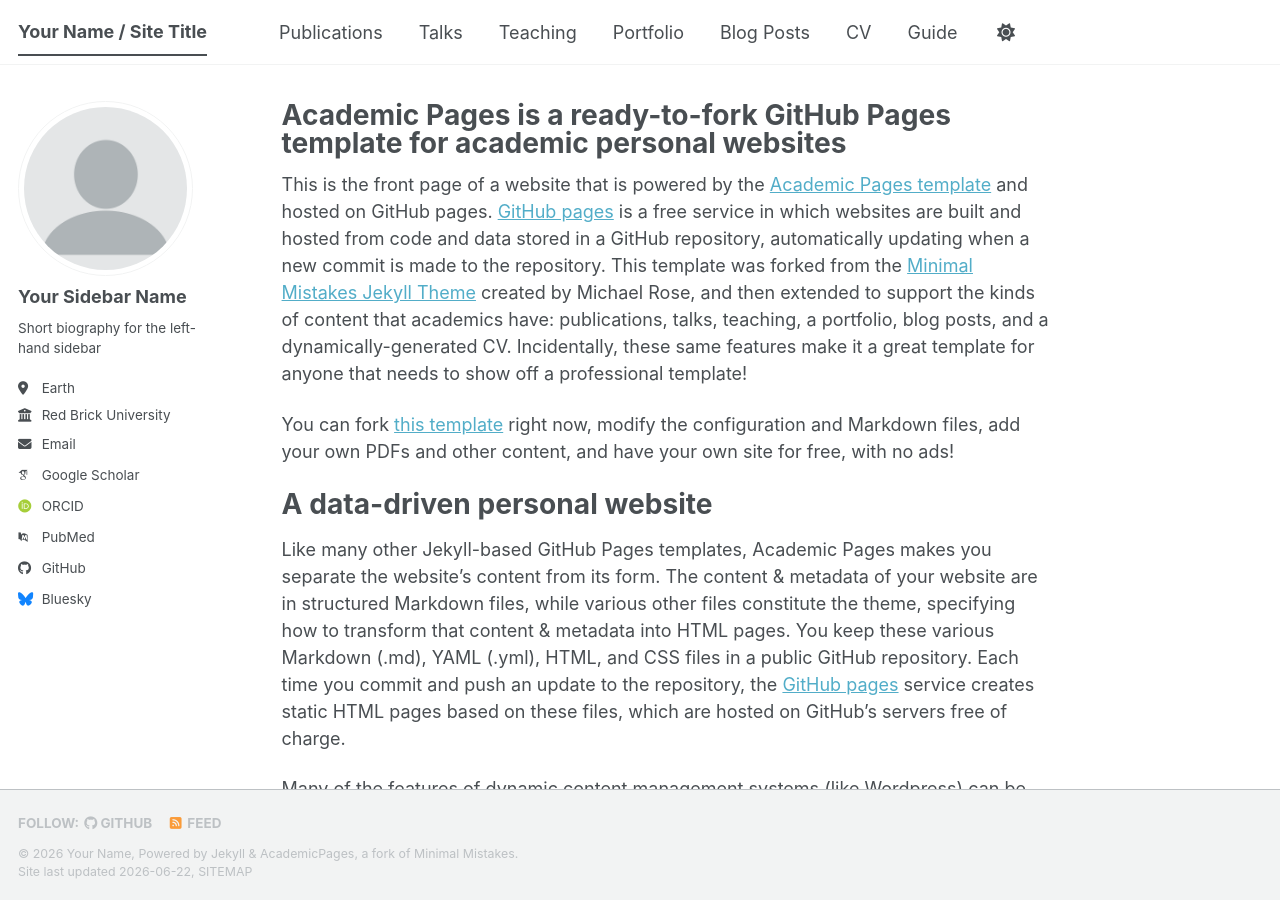
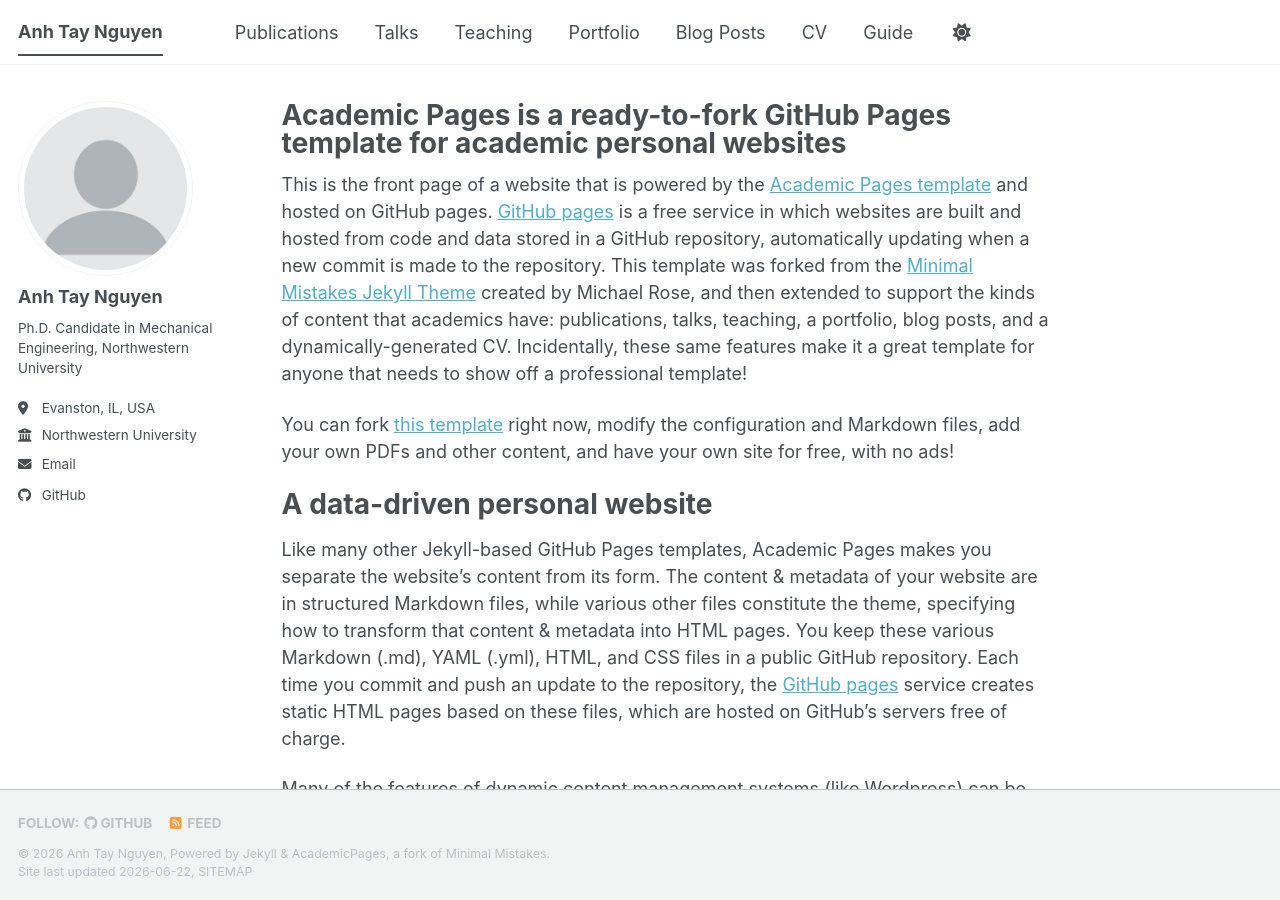
Before and after one commit to anhtaynguyen/anhtaynguyen.github.io, a Jekyll site: the page built from _pages/about.md, in a window 1280 px wide and 900 px high. Built offline with Jekyll 4.4.1, drawn with Linux system fonts in a browser that asks for light colours; some web fonts are replaced; a script bundle is joined from its source files by our own code; library files that are not in the unit come from our copies.

Commit message:
Update _config.yml

```diff
--- a/_config.yml
+++ b/_config.yml
@@ -9,14 +9,14 @@
 # Basic Site Settings
 locale                   : "en-US"
 site_theme               : "default" # The available themes options are "default", "air", "sunrise", "mint", "dirt" and "contrast"
-title                    : "Your Name / Site Title"
+title                    : "Anh Tay Nguyen"
 title_separator          : "-"
-name                     : &name "Your Name"
-description              : &description "Your Name's academic portfolio"   # Update this with a general description of your site, this is the default if not overridden by a page
-url                      : https://academicpages.github.io # The base hostname & protocol for your site e.g. "https://[your GitHub username].github.io",
+name                     : &name "Anh Tay Nguyen"
+description              : &description "Ph.D. Candidate in Mechanical Engineering at Northwestern University"   # Update this with a general description of your site, this is the default if not overridden by a page
+url                      : https://anhtaynguyen.github.io # The base hostname & protocol for your site e.g. "https://[your GitHub username].github.io",
                                                            # or if you already have some other page hosted on Github then use "https://[your GitHub username].github.io/[Your Repo Name]"
 baseurl                  : "" # the subpath of your site, e.g. "/blog"
-repository               : "academicpages/academicpages.github.io"
+repository               : "anhtaynguyen/anhtaynguyen.github.io"
 
 # Site Author - The following control what appear as part of the author content on the side bar.
 #               If a field is blank the icon and link will not appear, otherwise it will be shown.
@@ -24,24 +24,24 @@ repository               : "academicpages/academicpages.github.io"
 author:
   # Biographic information
   avatar           : "profile.png"
-  name             : "Your Sidebar Name"
-  pronouns         : # example: "she/her"
-  bio              : "Short biography for the left-hand sidebar"
-  location         : "Earth"
-  employer         : "Red Brick University"
-  uri              : # URL
-  email            : "none@example.org"
+  name             : "Anh Tay Nguyen"
+  pronouns         :
+  bio              : "Ph.D. Candidate in Mechanical Engineering, Northwestern University"
+  location         : "Evanston, IL, USA"
+  employer         : "Northwestern University"
+  uri              :
+  email            : "anhnguyen2025@u.northwestern.edu"
 
   # Academic websites
   academia         : # URL
   arxiv            : # URL - Update with the correct link to your profile
-  googlescholar    : "https://scholar.google.com/citations?user=PS_CX0AAAAAJ"
+  googlescholar    : # URL - paste your Google Scholar profile link here
   inspire-hep      : # URL
   impactstory      : # URL
-  orcid            : "https://orcid.org/yourorcidurl"
+  orcid            : # URL - paste your ORCID link here
   semantic         : # URL
   ssrn             : # URL
-  pubmed           : "https://www.ncbi.nlm.nih.gov/pubmed/?term=john+snow"
+  pubmed           :
   researchgate     : # URL
   scopus           : # URL
   zotero           : # URL
@@ -51,13 +51,13 @@ author:
   bitbucket        : # Username - Update with your username on the site
   codepen          : # Username
   dribbble         : # Username
-  github           : "academicpages"
+  github           : "anhtaynguyen"
   kaggle           : # Username
   stackoverflow    : # User number or user number and name (i.e., use "1" or "1/jeff-atwood")
 
   # Social media
   artstation       : # Username
-  bluesky          : "bsky.app" # Replace this with you Bluesky username
+  bluesky          :
   facebook         : # Username
   flickr           : # Username
   foursquare       : # Username
@@ -66,7 +66,7 @@ author:
   keybase          : # Username
   instagram        : # Username
   lastfm           : # Username
-  linkedin         : # Username
+  linkedin         : # Username - paste your LinkedIn username here
   mastodon         : # URL
   medium           : # URL
   pinterest        : # Username
@@ -302,7 +302,7 @@ sass:
 permalink: /:categories/:title/
 # paginate: 5 # amount of posts to show
 # paginate_path: /page:num/
-timezone: Etc/UTC # https://en.wikipedia.org/wiki/List_of_tz_database_time_zones
+timezone: America/Chicago # https://en.wikipedia.org/wiki/List_of_tz_database_time_zones
 
 
 # Plugins
```
